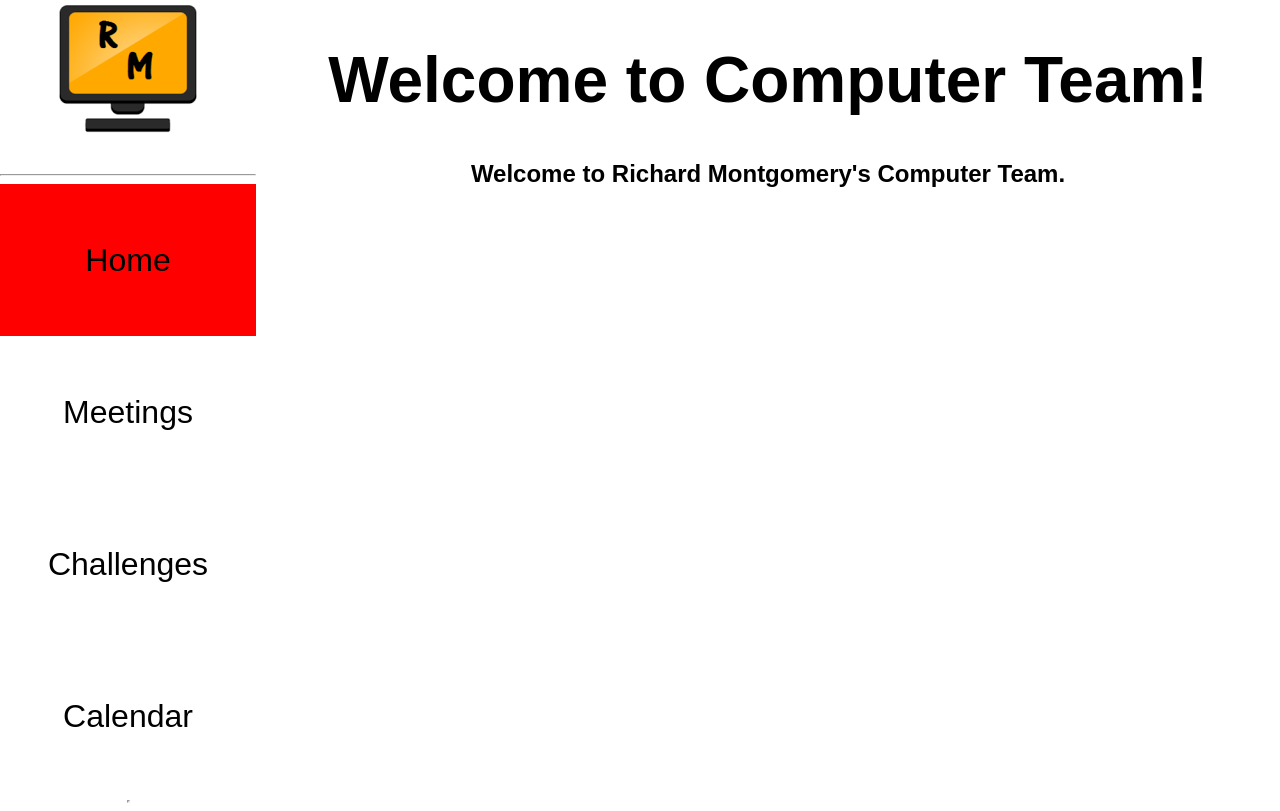
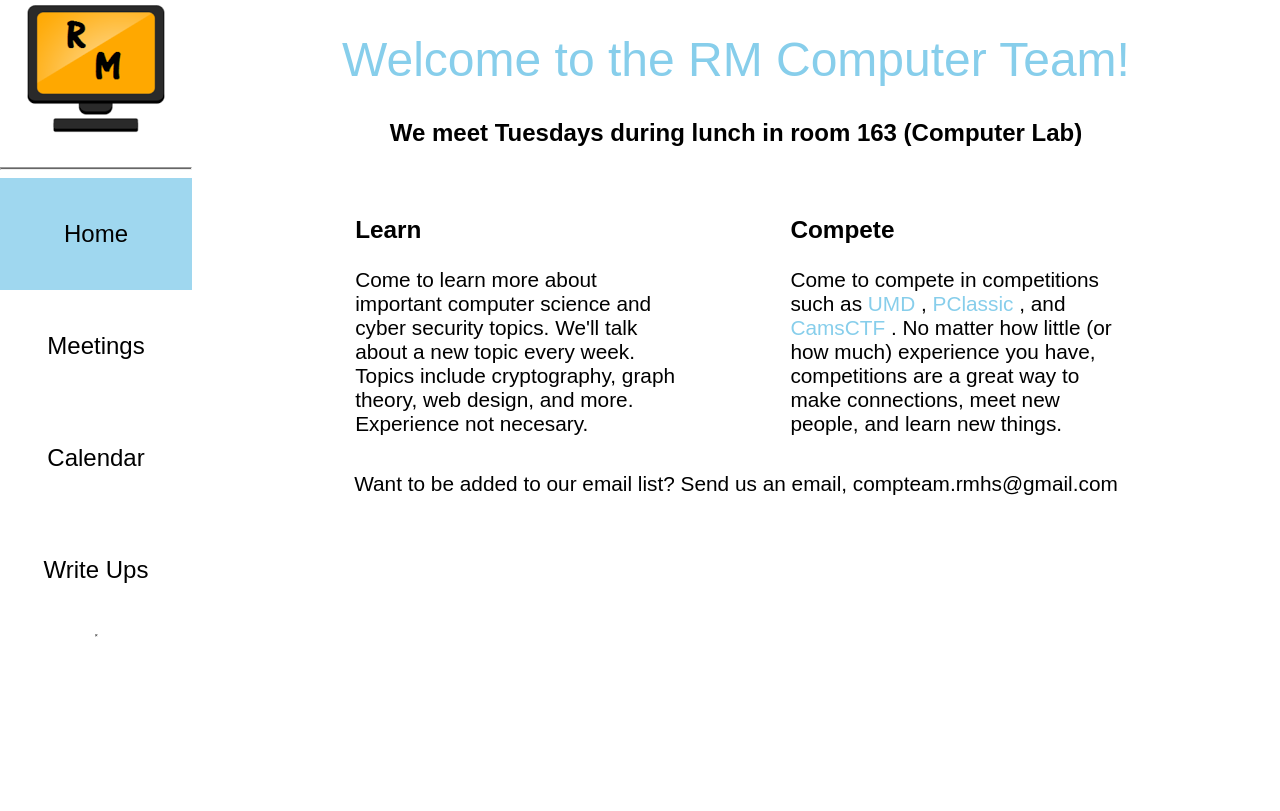
Before and after one commit to pentacontagons/compteam-website, a PHP site: page / in a window 1280 px wide. After the commit the page ends 637 px from the top, so only its background shows below. Run offline with PHP 8.4, Linux system fonts and the light colour scheme.

Commit message:
Front Page fully functional

```diff
--- a/index.html
+++ b/index.html
@@ -17,9 +17,9 @@
 				<ul>
 
 					<li class="current"> <a href="/"> Home </a> </li>
-					<li> <a href="/"> Meetings </a> </li>
-					<li> <a href="/"> Challenges </a> </li>
+					<li> <a href="/meetings"> Meetings </a> </li>
 					<li> <a href="/"> Calendar </a> </li>
+					<li> <a href="/"> Write Ups </a> </li>
 
 				</ul>
 				<hr width="1" size="500">
@@ -28,9 +28,34 @@
 
 			<div class="info">
 
-				<h1> Welcome to Computer Team! </h1>
+				<h1> Welcome to the RM Computer Team! </h1>
 
-				<h2> Welcome to Richard Montgomery's Computer Team. </h2>
+				<h2> We meet Tuesdays during lunch in room 163 (Computer Lab) </h2>
+
+				<div class="left">
+					&nbsp
+					<h3> Learn </h3>
+					Come to learn more about important computer science and cyber security topics.
+					We'll talk about a new topic every week.
+					Topics include cryptography, graph theory, web design, and more. Experience not necesary.
+				</div>
+				<div class="right">
+					&nbsp
+					<h3> Compete </h3>
+					Come to compete in competitions such as
+					<a href="http://www.cs.umd.edu/Outreach/hsContest.shtml"> UMD </a> ,
+					<a href="http://pclassic.org"> PClassic </a>,
+					and <a href="camsctf.com"> CamsCTF </a>.
+					No matter how little (or how much) experience you have,
+					competitions are a great way to make connections, meet new people, and learn new things.
+				</div>
+
+
+				<br>
+				<br>
+				<div class="email">
+					Want to be added to our email list? Send us an email, compteam.rmhs@gmail.com
+				</div>
 
 			</div>
 
--- a/stylesheet.css
+++ b/stylesheet.css
@@ -14,13 +14,13 @@ body
 /* Aligning the header and the body */
 .header
 {
-	width: 20%;
+	width: 15%;
 	float: left;
 }
 
 .info
 {
-	width: 80%;
+	width: 85%;
 	float: left;
 }
 
@@ -55,7 +55,7 @@ body
 	text-align:center;
 	display: flex;
 	justify-content: center;
-	height: 19%;
+	height: 14%;
 	vertical-align: middle;
 	display: flex;
 	align-items: center;
@@ -67,7 +67,7 @@ body
 {
 	text-decoration: none;
 	color: black;
-	font-size: 200%;
+	font-size: 150%;
 }
 
 .header div
@@ -83,17 +83,17 @@ body
 .header hr
 {
 	height: .1%;
-	background-color: rgba(0,0,0,0.2);
+	background-color: rgba(0,0,0,0.6);
 }
 
 .header li:hover
 {
-	background-color:blue;
+	background-color:rgba(135,206,235,0.2);
 }
 
 .current
 {
-	background-color:red !important;
+	background-color:rgba(135,206,235,0.8) !important;
 }
 
 /* Body Centering */
@@ -104,6 +104,41 @@ body
 
 .info h1
 {
-	font-size: 400%;
-	color:
+	font-weight: normal;
+	font-size: 300%;
+	color: rgb(135,206,235);
 }
+
+.info h2 h3
+{
+	font-weight: normal;
+}
+
+.info a
+{
+	color: rgb(135,206,235);
+	text-decoration: none;
+}
+
+.email
+{
+	font-size: 130%;
+}
+
+.left
+{
+	margin-left: 15%;
+	margin-right: 0%;
+	float: left;
+	text-align: left;
+	width: 30%;
+	font-size: 130%;
+}
+
+.right
+{
+	text-align: left;
+	font-size: 130%;
+	width: 30%;
+	margin-left: 55%;
+}
```
